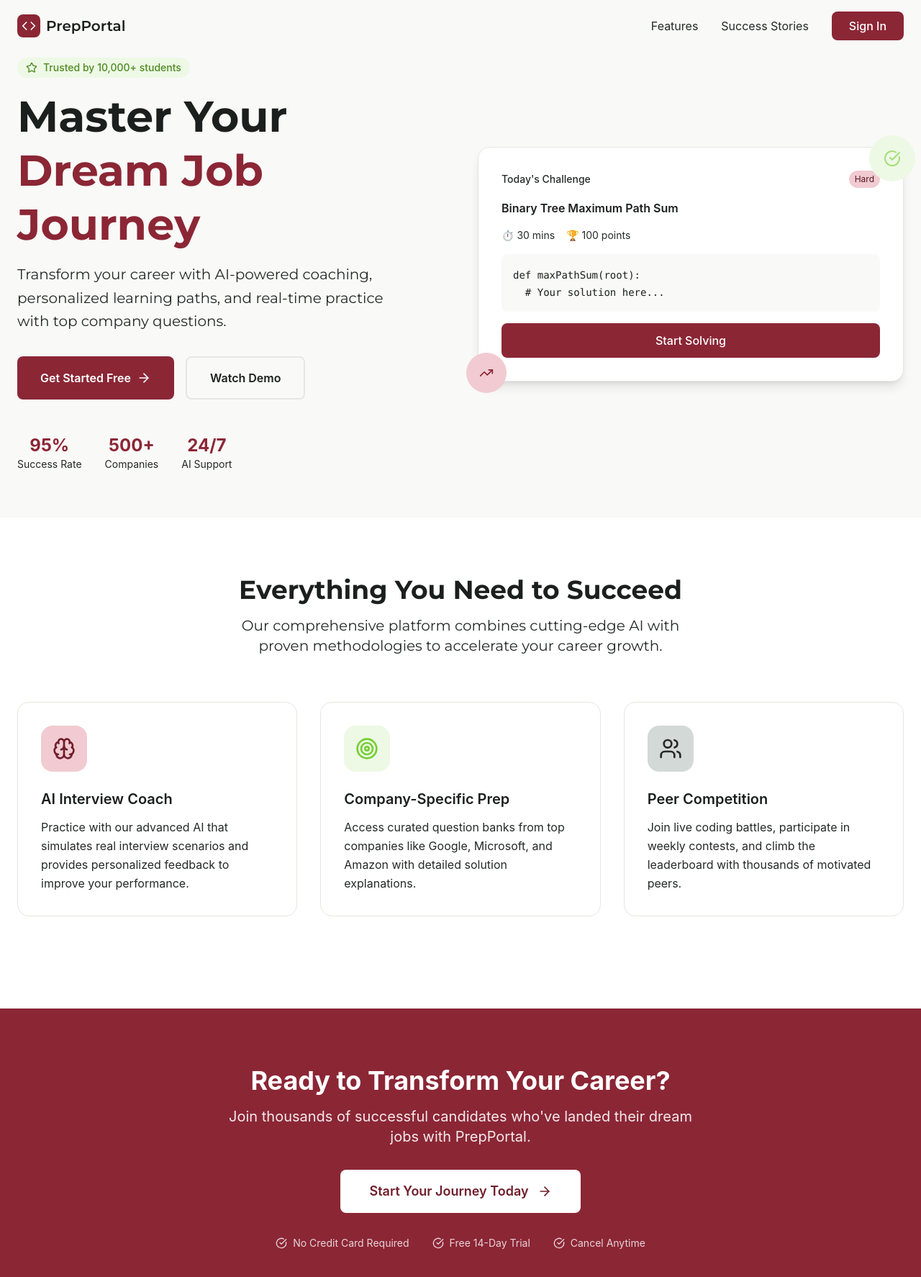
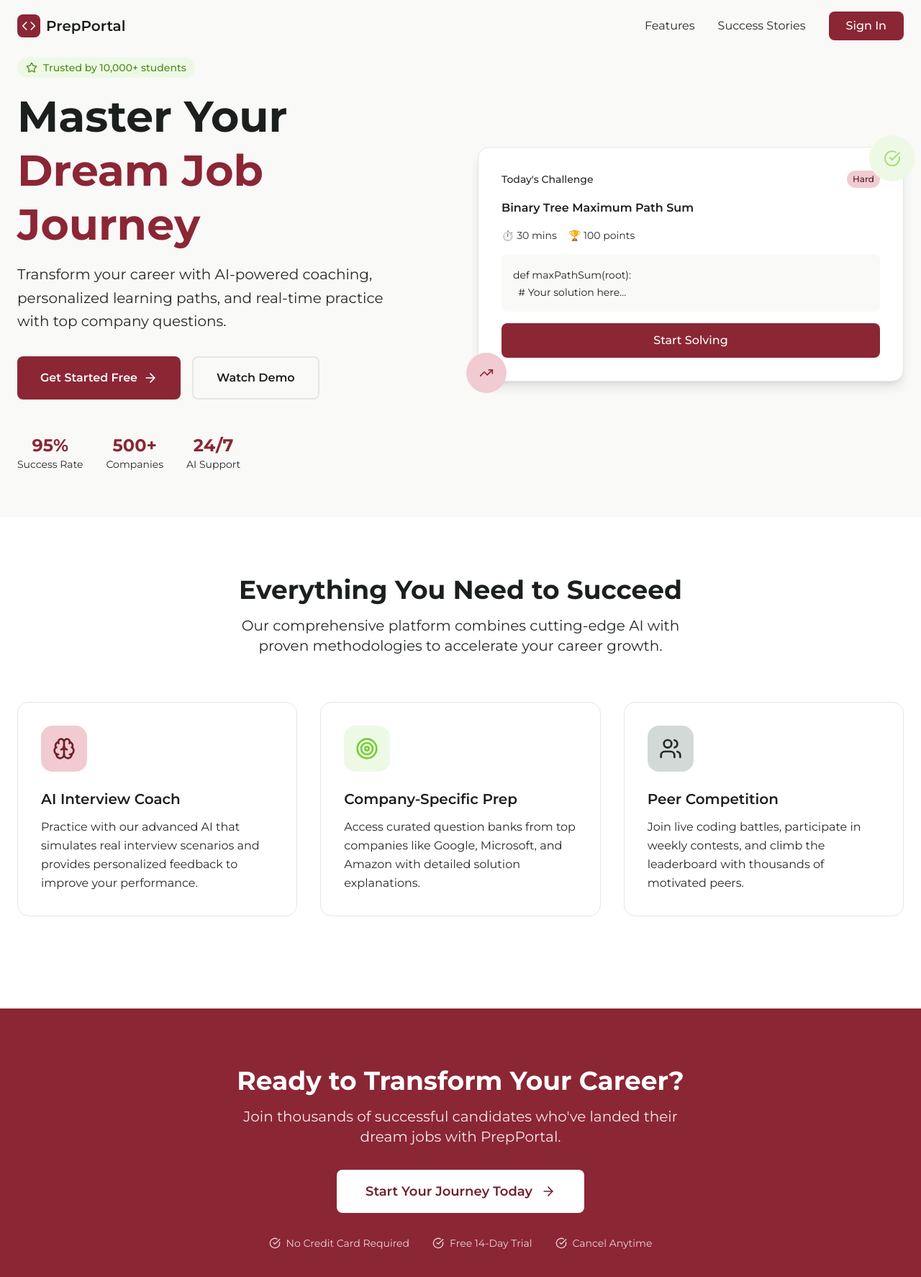
Before and after one commit to Priyankasaha20/codequest, a Next.js app: page / in a window 1280 px wide. Shown: the top 1774 px of the page at 72% size. Built offline with nearby package versions, Linux system fonts and the light colour scheme.

Commit message:
Landing Page Completed

```diff
--- a/components/screens/HomeScreen.js
+++ b/components/screens/HomeScreen.js
@@ -27,19 +27,19 @@ const HomeScreen = ({ setCurrentScreen }) => {
                     <div className="hidden md:flex items-center space-x-8">
                         <a
                             href="#features"
-              className="text-onyx-600 hover:text-claret-500 transition-colors"
+                            className="text-onyx-600 hover:text-claret-500 transition-colors montserrat-regular"
                         >
                             Features
                         </a>
                         <a
                             href="#testimonials"
-              className="text-onyx-600 hover:text-claret-500 transition-colors"
+                            className="text-onyx-600 hover:text-claret-500 transition-colors montserrat-regular"
                         >
                             Success Stories
                         </a>
                         <button
                             onClick={() => setCurrentScreen("login")}
-              className="bg-claret-500 text-white hover:bg-claret-600 font-medium px-6 py-2 rounded-lg transition-all duration-200 hover:shadow-lg"
+                            className="bg-claret-500 text-white hover:bg-claret-600 font-medium px-6 py-2 rounded-lg transition-all duration-200 hover:shadow-lg montserrat-medium"
                         >
                             Sign In
                         </button>
@@ -52,7 +52,7 @@ const HomeScreen = ({ setCurrentScreen }) => {
                     <div className="grid lg:grid-cols-2 gap-12 items-center">
                         <div className="space-y-8 text-left">
                             <div className="space-y-4">
-                <div className="inline-flex items-center px-3 py-1 bg-tea-green-100 text-tea-green-700 rounded-full text-sm font-medium">
+                                <div className="inline-flex items-center px-3 py-1 bg-tea-green-100 text-tea-green-700 rounded-full text-sm font-medium montserrat-medium">
                                     <Star className="w-4 h-4 mr-2" />
                                     Trusted by 10,000+ students
                                 </div>
@@ -72,14 +72,14 @@ const HomeScreen = ({ setCurrentScreen }) => {
                             <div className="flex flex-col sm:flex-row gap-4">
                                 <button
                                     onClick={() => setCurrentScreen("login")}
-                  className="bg-claret-500 text-white hover:bg-claret-600 px-8 py-4 rounded-lg font-semibold transition-all duration-200 hover:shadow-lg flex items-center justify-center"
+                                    className="bg-claret-500 text-white hover:bg-claret-600 px-8 py-4 rounded-lg font-semibold transition-all duration-200 hover:shadow-lg flex items-center justify-center montserrat-semibold"
                                 >
                                     Get Started Free
                                     <ArrowRight className="w-5 h-5 ml-2" />
                                 </button>
                                 <button
                                     onClick={() => setCurrentScreen("demo")}
-                  className="border-2 border-onyx-200 text-onyx-700 hover:bg-onyx-50 px-8 py-4 rounded-lg font-semibold transition-all duration-200 hover:border-onyx-300"
+                                    className="border-2 border-onyx-200 text-onyx-700 hover:bg-onyx-50 px-8 py-4 rounded-lg font-semibold transition-all duration-200 hover:border-onyx-300 montserrat-semibold"
                                 >
                                     Watch Demo
                                 </button>
@@ -88,16 +88,16 @@ const HomeScreen = ({ setCurrentScreen }) => {
                             {/* Stats */}
                             <div className="flex items-center space-x-8 pt-4">
                                 <div className="text-center">
-                  <div className="text-2xl font-bold text-claret-500">95%</div>
-                  <div className="text-sm text-onyx-600">Success Rate</div>
+                                    <div className="text-2xl font-bold text-claret-500 montserrat-bold">95%</div>
+                                    <div className="text-sm text-onyx-600 montserrat-regular">Success Rate</div>
                                 </div>
                                 <div className="text-center">
-                  <div className="text-2xl font-bold text-claret-500">500+</div>
-                  <div className="text-sm text-onyx-600">Companies</div>
+                                    <div className="text-2xl font-bold text-claret-500 montserrat-bold">500+</div>
+                                    <div className="text-sm text-onyx-600 montserrat-regular">Companies</div>
                                 </div>
                                 <div className="text-center">
-                  <div className="text-2xl font-bold text-claret-500">24/7</div>
-                  <div className="text-sm text-onyx-600">AI Support</div>
+                                    <div className="text-2xl font-bold text-claret-500 montserrat-bold">24/7</div>
+                                    <div className="text-sm text-onyx-600 montserrat-regular">AI Support</div>
                                 </div>
                             </div>
                         </div>
@@ -107,28 +107,28 @@ const HomeScreen = ({ setCurrentScreen }) => {
                             <div className="bg-white p-8 rounded-2xl shadow-lg border border-alabaster-200">
                                 <div className="space-y-4">
                                     <div className="flex items-center justify-between">
-                    <span className="text-sm font-medium text-onyx-600">
+                                        <span className="text-sm font-medium text-onyx-600 montserrat-medium">
                                             Today's Challenge
                                         </span>
-                    <span className="px-2 py-1 bg-claret-100 text-claret-700 text-xs rounded-full">
+                                        <span className="px-2 py-1 bg-claret-100 text-claret-700 text-xs rounded-full montserrat-medium">
                                             Hard
                                         </span>
                                     </div>
-                  <h3 className="font-semibold text-onyx-700">
+                                    <h3 className="font-semibold text-onyx-700 montserrat-semibold">
                                         Binary Tree Maximum Path Sum
                                     </h3>
-                  <div className="flex items-center space-x-4 text-sm text-onyx-600">
+                                    <div className="flex items-center space-x-4 text-sm text-onyx-600 montserrat-regular">
                                         <span>⏱️ 30 mins</span>
                                         <span>🏆 100 points</span>
                                     </div>
                                     <div className="bg-alabaster-50 p-4 rounded-lg">
-                    <code className="text-sm text-onyx-700">
+                                        <code className="text-sm text-onyx-700 montserrat-regular">
                                             def maxPathSum(root):
                                             <br />
                                             &nbsp;&nbsp;# Your solution here...
                                         </code>
                                     </div>
-                  <button className="w-full bg-claret-500 text-white py-3 rounded-lg font-medium hover:bg-claret-600 transition-colors">
+                                    <button className="w-full bg-claret-500 text-white py-3 rounded-lg font-medium hover:bg-claret-600 transition-colors montserrat-medium">
                                         Start Solving
                                     </button>
                                 </div>
@@ -161,10 +161,10 @@ const HomeScreen = ({ setCurrentScreen }) => {
                             <div className="w-16 h-16 bg-claret-100 rounded-2xl flex items-center justify-center mb-6">
                                 <Brain className="w-8 h-8 text-claret-600" />
                             </div>
-              <h3 className="text-xl font-semibold text-onyx-700 mb-3">
+                            <h3 className="text-xl font-semibold text-onyx-700 mb-3 montserrat-semibold">
                                 AI Interview Coach
                             </h3>
-              <p className="text-onyx-600 leading-relaxed">
+                            <p className="text-onyx-600 leading-relaxed montserrat-regular">
                                 Practice with our advanced AI that simulates real interview
                                 scenarios and provides personalized feedback to improve your
                                 performance.
@@ -175,10 +175,10 @@ const HomeScreen = ({ setCurrentScreen }) => {
                             <div className="w-16 h-16 bg-tea-green-100 rounded-2xl flex items-center justify-center mb-6">
                                 <Target className="w-8 h-8 text-tea-green-600" />
                             </div>
-              <h3 className="text-xl font-semibold text-onyx-700 mb-3">
+                            <h3 className="text-xl font-semibold text-onyx-700 mb-3 montserrat-semibold">
                                 Company-Specific Prep
                             </h3>
-              <p className="text-onyx-600 leading-relaxed">
+                            <p className="text-onyx-600 leading-relaxed montserrat-regular">
                                 Access curated question banks from top companies like Google,
                                 Microsoft, and Amazon with detailed solution explanations.
                             </p>
@@ -188,10 +188,10 @@ const HomeScreen = ({ setCurrentScreen }) => {
                             <div className="w-16 h-16 bg-onyx-100 rounded-2xl flex items-center justify-center mb-6">
                                 <Users className="w-8 h-8 text-onyx-600" />
                             </div>
-              <h3 className="text-xl font-semibold text-onyx-700 mb-3">
+                            <h3 className="text-xl font-semibold text-onyx-700 mb-3 montserrat-semibold">
                                 Peer Competition
                             </h3>
-              <p className="text-onyx-600 leading-relaxed">
+                            <p className="text-onyx-600 leading-relaxed montserrat-regular">
                                 Join live coding battles, participate in weekly contests, and
                                 climb the leaderboard with thousands of motivated peers.
                             </p>
@@ -202,17 +202,17 @@ const HomeScreen = ({ setCurrentScreen }) => {
             {/* CTA Section */}
             <section className="py-20 bg-claret-500">
                 <div className="container mx-auto px-6 text-center">
-          <h2 className="text-4xl font-bold text-white mb-4">
+                    <h2 className="text-4xl font-bold text-white mb-4 montserrat-bold">
                         Ready to Transform Your Career?
                     </h2>
-          <p className="text-xl text-white/90 mb-8 max-w-2xl mx-auto">
+                    <p className="text-xl text-white/90 mb-8 max-w-2xl mx-auto montserrat-regular">
                         Join thousands of successful candidates who've landed their dream
                         jobs with PrepPortal.
                     </p>
 
                     <button
                         onClick={() => setCurrentScreen("login")}
-            className="bg-white text-claret-600 px-10 py-4 rounded-lg font-semibold text-lg hover:bg-alabaster-50 transition-all duration-200 hover:shadow-lg inline-flex items-center"
+                        className="bg-white text-claret-600 px-10 py-4 rounded-lg font-semibold text-lg hover:bg-alabaster-50 transition-all duration-200 hover:shadow-lg inline-flex items-center montserrat-semibold"
                     >
                         Start Your Journey Today
                         <ArrowRight className="w-5 h-5 ml-3" />
@@ -222,15 +222,15 @@ const HomeScreen = ({ setCurrentScreen }) => {
                     <div className="mt-8 flex justify-center items-center space-x-8 text-white/80 text-sm">
                         <div className="flex items-center">
                             <CheckCircle className="w-4 h-4 mr-2" />
-              <span>No Credit Card Required</span>
+                            <span className="montserrat-regular">No Credit Card Required</span>
                         </div>
                         <div className="flex items-center">
                             <CheckCircle className="w-4 h-4 mr-2" />
-              <span>Free 14-Day Trial</span>
+                            <span className="montserrat-regular">Free 14-Day Trial</span>
                         </div>
                         <div className="flex items-center">
                             <CheckCircle className="w-4 h-4 mr-2" />
-              <span>Cancel Anytime</span>
+                            <span className="montserrat-regular">Cancel Anytime</span>
                         </div>
                     </div>
                 </div>
```
Lines whose indentation alone changed are shown as unchanged.
